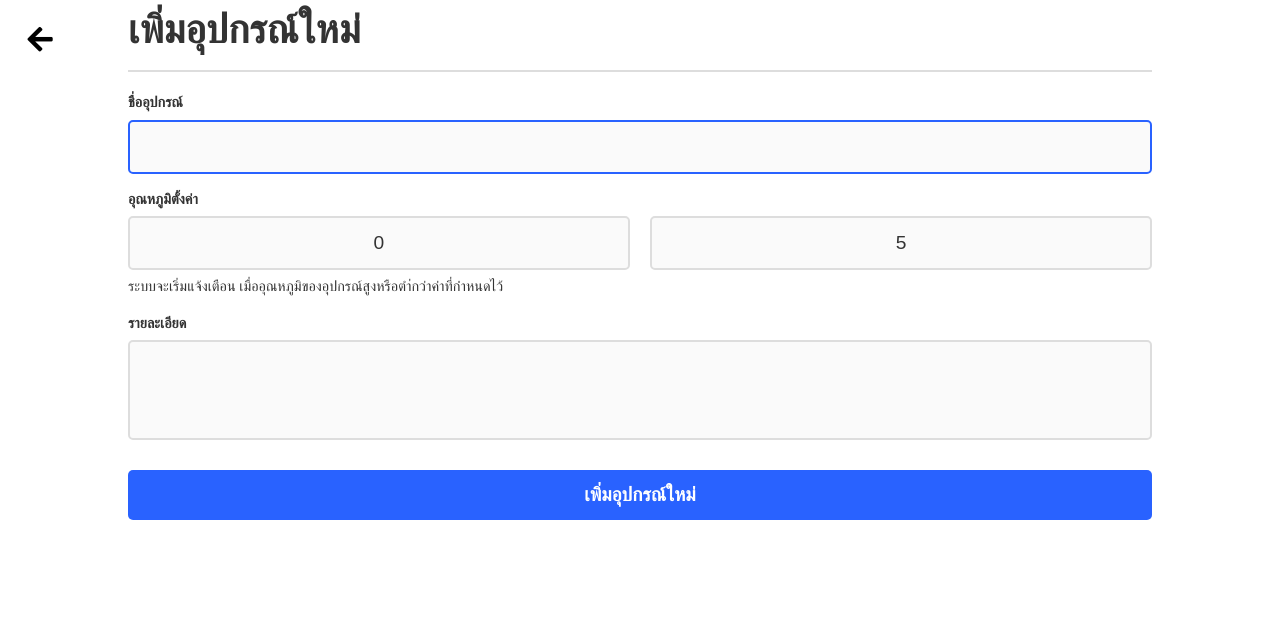
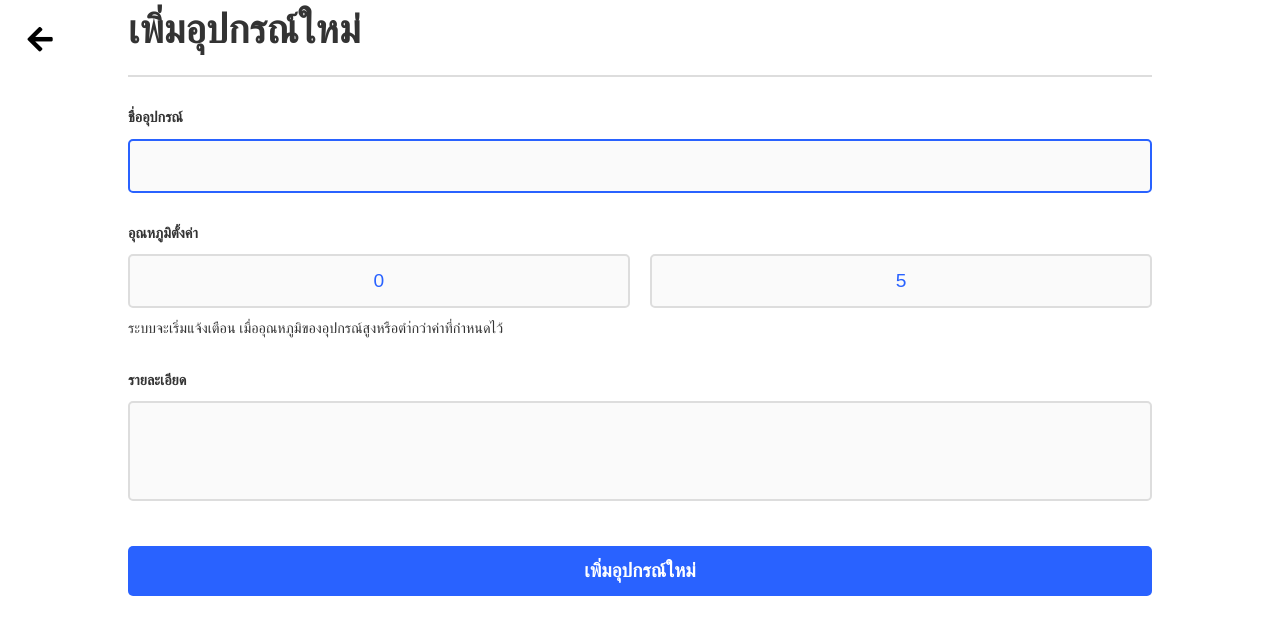
Before and after one commit to FITM-KMUTNB/Hospital-Monitoring, a PHP site: page /device-editor.php?device=1 in a window 1280 px wide. Shown: the top 635 px of the page. Run offline with PHP 8.4, Linux system fonts and the light colour scheme; data that the repository does not hold is empty; some web fonts are replaced.

Commit message:
Happy ending

```diff
--- a/app/css/style.css
+++ b/app/css/style.css
@@ -414,14 +435,14 @@ body {
   font-size: 2.5em;
   border-bottom: 2px solid #dddddd;
   font-family: 'maledpan';
-  padding-bottom: 10px;
-  margin-bottom: 20px;
+  padding-bottom: 15px;
+  margin-bottom: 30px;
   color: #333333;
 }
 .form .form-items {
   display: flex;
   flex-direction: column;
-  margin-bottom: 15px;
+  margin-bottom: 30px;
 }
 .form .form-items.hidden {
   display: none;
@@ -432,7 +453,7 @@ body {
   display: flex;
   flex-direction: row;
   justify-content: space-between;
-  margin-bottom: 6px;
+  margin-bottom: 10px;
   font-weight: bold;
 }
 .form .form-items label .label-button {
@@ -456,7 +477,7 @@ body {
   font-size: 1.2em;
   padding: 14px;
   background: #FAFAFA;
-  color: #333333;
+  color: #2962ff;
   margin: 0%;
   border-radius: 5px;
   box-sizing: border-box;
@@ -509,10 +535,18 @@ body {
 .form .form-items .note {
   color: #333333;
   font-size: 0.9em;
-  margin-top: 6px;
+  margin-top: 10px;
 }
 .form .form-items .note a {
   color: #2962ff;
+  background: #E3F2FD;
+  text-decoration: none;
+  padding: 3px 6px;
+  border-radius: 5px;
+  margin-left: 3px;
+}
+.form .form-items .note a:hover {
+  text-decoration: underline;
 }
 .form .form-items .note a i {
   margin-left: 5px;
--- a/app/index.php
+++ b/app/index.php
@@ -40,8 +40,8 @@ $spacelist = $devices->listDevices($user->id);
 <div id="filter"></div>
 <header class="header">
 	<a class="logo-icon" href="index.php"><img src="image/logo.png" alt="logo"></a>
-	<a class="btn-icon" href="newspace" target="_parent" title="สร้างโปรเจ็คใหม่"><i class="fal fa-plus-circle"></i></a>
-	<a class="btn-icon" href="logout" target="_parent" title="ออกจากระบบ"><i class="fal fa-power-off"></i></a>
+	<a class="btn-text" href="newspace" target="_parent">สร้างโปรเจ็ค</a>
+	<a class="btn-icon" href="logout" target="_parent" title="ออกจากระบบ"><i class="fal fa-sign-out-alt"></i></a>
 </header>
 <div class="container">
 	<?php foreach ($spacelist as $project) { ?>
--- a/app/less/style.less
+++ b/app/less/style.less
@@ -256,15 +280,15 @@
 		font-size: @fontsize_topic;
 		border-bottom: 2px solid @border_color;
 		font-family: @font_family_topic;
-		padding-bottom: 10px;
-		margin-bottom: 20px;
+		padding-bottom: 15px;
+		margin-bottom: 30px;
 		color: @text_color_normal;
 	}
 
 	.form-items {
 		display: flex;
 		flex-direction: column;
-		margin-bottom: 15px;
+		margin-bottom: 30px;
 
 		&.hidden {
 			display: none;
@@ -276,7 +300,7 @@
 			display: flex;
 			flex-direction: row;
 			justify-content: space-between;
-			margin-bottom: 6px;
+			margin-bottom: 10px;
 			font-weight: bold;
 
 			.label-button {
@@ -303,7 +327,7 @@
 			font-size: @fontsize_normal;
 			padding: 14px;
 			background: #FAFAFA;
-			color: @text_color_normal;
+			color: @primary_color;
 			margin: 0%;
 			border-radius: 5px;
 			box-sizing: border-box;
@@ -363,10 +392,20 @@
 		.note {
 			color: @text_color_normal;
 			font-size: @fontsize_mini;
-			margin-top: 6px;
+			margin-top: 10px;
 
 			a {
 				color: @primary_color;
+				background: #E3F2FD;
+				text-decoration: none;
+				padding: 3px 6px;
+				border-radius: 5px;
+				margin-left: 3px;
+
+				&:hover {
+					text-decoration: underline;
+				}
+
 				i {
 					margin-left: 5px;
 				}
--- a/app/space-editor.php
+++ b/app/space-editor.php
@@ -58,7 +58,7 @@ if(!empty($space->id) && isset($space->id)){
 		<div class="input">
 			<input class="input-text" type="text" id="line_token" value="<?php echo $space->line_token;?>">
 		</div>
-		<div class="note">ต้องมี LINE Notify Token เพื่อใช้ในการแจ้งเตือน <a href="https://notify-bot.line.me/th/">ขอคีย์ที่นี่<i class="far fa-external-link-square"></i></a></div>
+		<div class="note">ต้องมี LINE Notify Token เพื่อใช้ในการแจ้งเตือน <a href="https://notify-bot.line.me/th/">ขอคีย์ที่นี่</a></div>
 	</div>
 	<div class="form-items <?php echo (empty($space->id) ? 'hidden' : '');?>">
 		<label for="description">รายละเอียด</label>
--- a/app/space-user.php
+++ b/app/space-user.php
@@ -78,7 +78,7 @@ if(!empty($space->id) && isset($space->id)){
 	<div class="form-items">
 		<label for="invite_url">เชิญผู้ดูแล</label>
 		<div class="input">
-			<input type="text" class="input-text" id="invite_url" value="<?php echo DOMAIN.'/invite?c='.$space->invite_code;?>">
+			<input type="text" class="input-text" id="invite_url" value="<?php echo DOMAIN.'/invite?c='.$space->invite_code;?>" disabled>
 		</div>
 	</div>
 	<?php }?>
```
Also changed, not shown: other parts of app/css/style.css (+37 -8 lines), other parts of app/less/style.less (+40 -7 lines).
